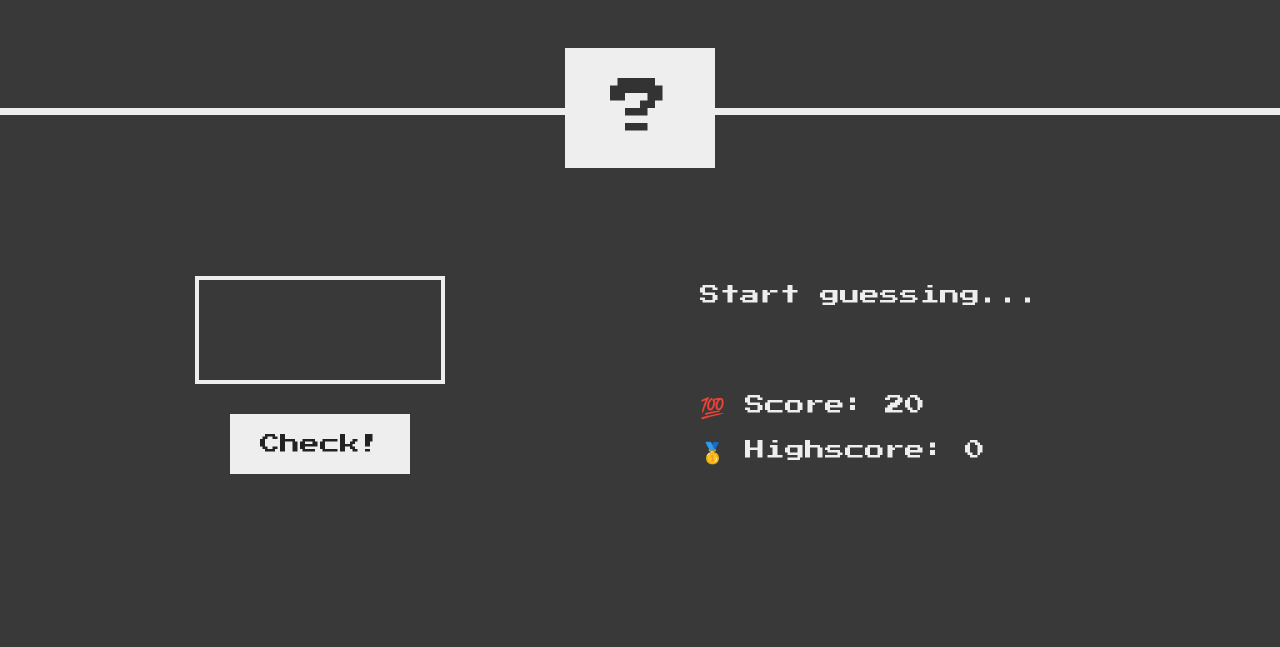
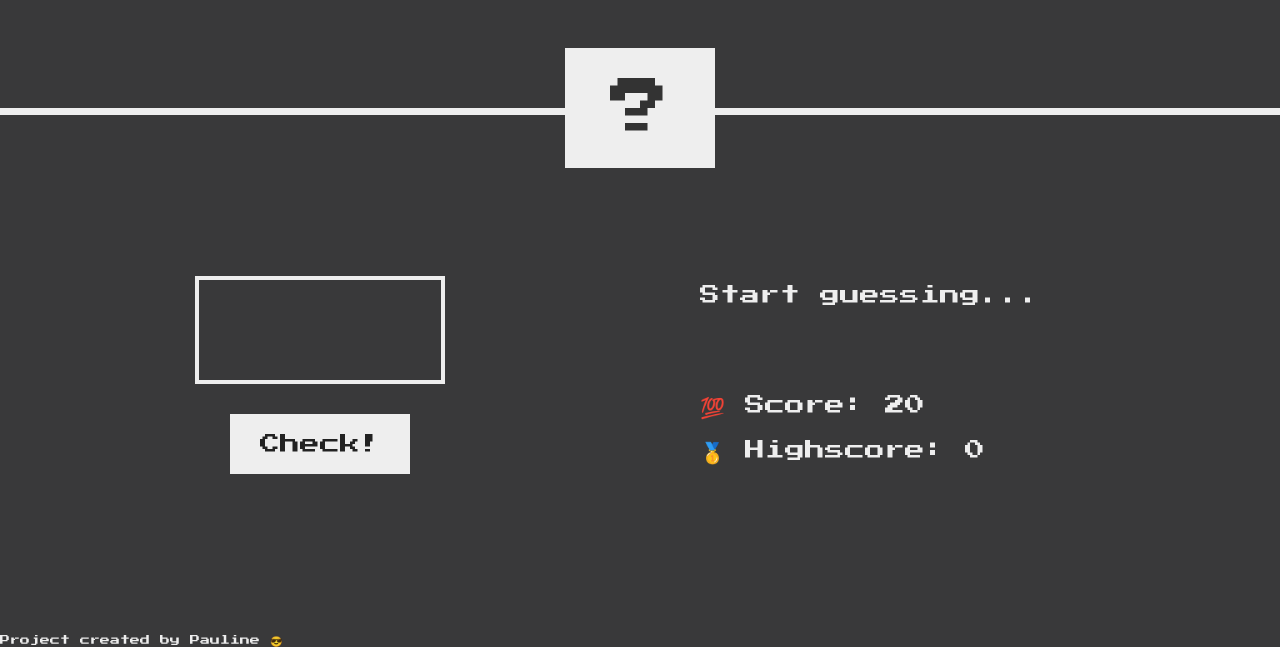
Before and after one commit to PaulineTW/guess-my-number, a plain HTML site: page index.html in a window 1280 px wide. Shown: the part 165-812 px from the top of the page. Drawn offline with Linux system fonts and the light colour scheme.

Commit message:
Footer added

```diff
--- a/index.html
+++ b/index.html
@@ -28,5 +28,6 @@
       </section>
     </main>
     <script src="script.js"></script>
+    <footer>Project created by Pauline 😎</footer>
   </body>
 </html>
```
